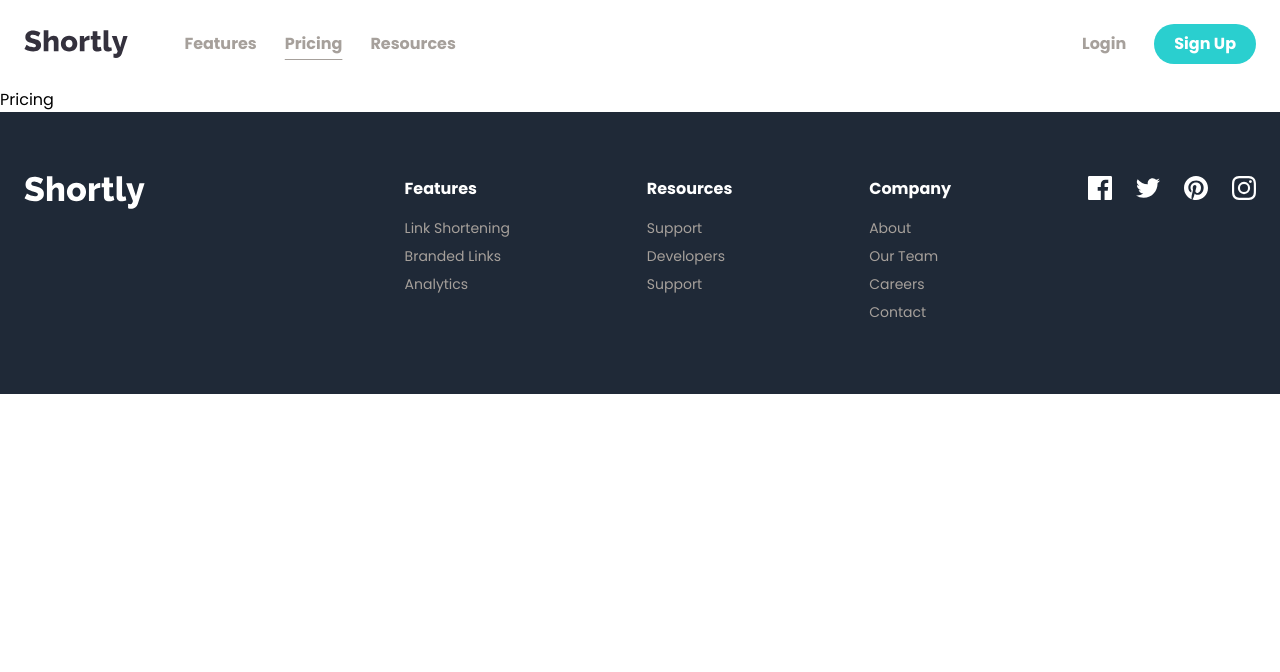
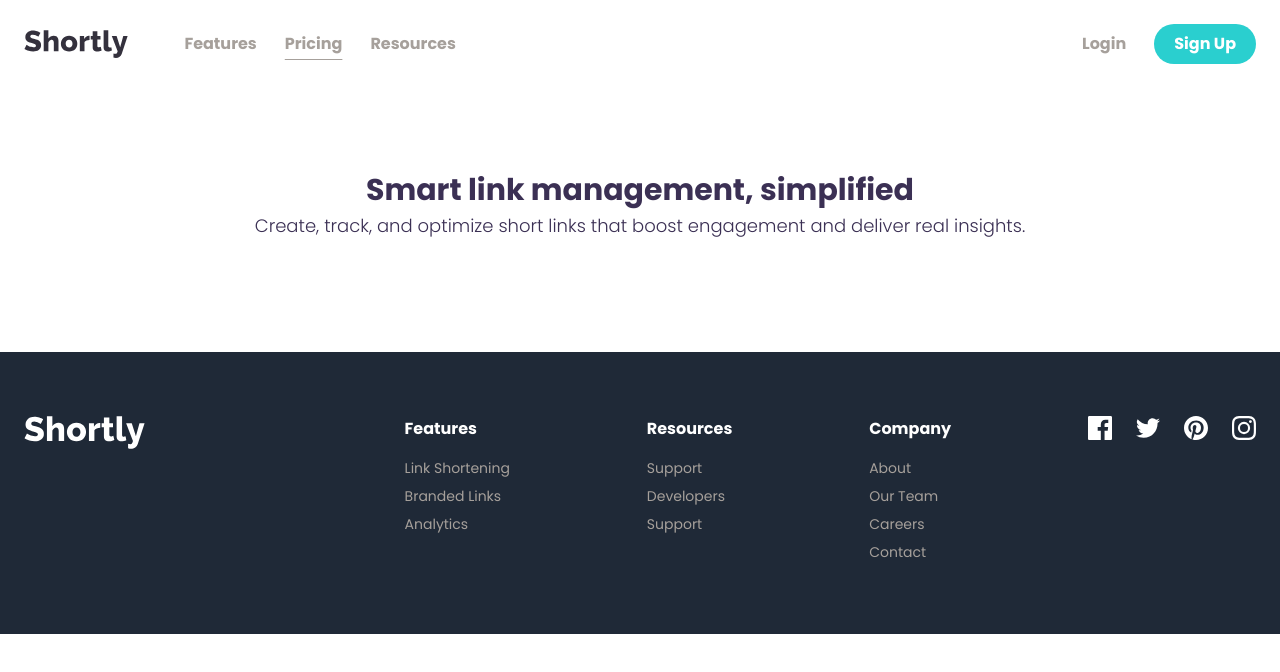
Before and after one commit to ayezabashir/URL-shortening-API-landing-page, a React (Vite) app: page /pricing in a window 1280 px wide. Shown: the top 672 px of the page. Built offline with nearby package versions, Linux system fonts and the light colour scheme.

Commit message:
pricings

```diff
--- /dev/null
+++ b/src/components/PricingCard.jsx
@@ -0,0 +1,34 @@
+import { useNavigate } from "react-router-dom";
+import checkicon from "/circle-check.svg";
+const PricingCard = ({ plan, callout, price, planDesc, planFeatures }) => {
+    const nav = useNavigate();
+    return (
+        <div className="border border-purple hover:shadow-sm">
+            <header className={`${callout ? "bg-purple text-white" : "bg-blue text-purple"} p-4 `}>
+                <p className="text-lg font-semibold">{plan}</p>
+                {
+                    callout && <p className="bg-white p-2 rounded-md text-purple text-sm">{callout}</p>
+                }
+            </header>
+            <div className="p-4">
+                <h3 className="text-xl font-bold">${price}<span className="text-base font-medium">/month</span> </h3>
+                <button className="py-3 text-lg border border-black text-blue font-semibold mt-10 rounded-md cursor-pointer w-50" onClick={() => nav("/signup")}>
+                    Get Started
+                </button>
+                <p>
+                    {planDesc}
+                </p>
+                <ul className="flex flex-col gap-2">
+                    {
+                        planFeatures.map((feature, index) => (
+                            <li key={index} className="flex items-center gap-2 text-sm leading-relaxed"> <img className="w-5" src={checkicon} alt="check icon" /> {feature}</li>
+                        ))
+                    }
+                </ul>
+            </div>
+
+        </div>
+    )
+}
+
+export default PricingCard
--- a/src/pages/Features.jsx
+++ b/src/pages/Features.jsx
@@ -1,4 +1,4 @@
-import { Link } from "react-router-dom";
+import { useNavigate } from "react-router-dom";
 import FeaturesCard from "../components/FeaturesCard";
 import Testimonials from "../components/Testimonials";
 
@@ -42,6 +42,7 @@ const allFeatures = [
 ];
 
 const Features = () => {
+  const nav = useNavigate();
   return (
     <>
       <div className="bg-light-gray bg-linear-to-t to-blue from-white">
@@ -50,11 +51,9 @@ const Features = () => {
             <h1 className="text-base md:text-lg font-bold text-gray mb-2">Powerful Connections Begin with a Click</h1>
             <h2 className="text-3xl md:text-5xl font-extrabold text-purple mb-7">Shortly Connection Platform</h2>
             <p className="text-base md:text-xl font-light leading-relaxed">The Shortly Connections Platform brings together everything you need to create strong brand connections, manage links and QR codes, and engage audiences everywhere — all in one seamless platform.</p>
-            <Link to={"/pricing"}>
-            <button className="py-3 text-lg bg-black text-blue font-semibold mt-10 rounded-md cursor-pointer transform duration-150 ease-in-out hover:scale-105 w-50">
+            <button type="button" className="py-3 text-lg bg-black text-blue font-semibold mt-10 rounded-md cursor-pointer transform duration-150 ease-in-out hover:scale-105 w-50" onClick={()=>nav("/pricing")}>
               Get started for free
             </button>
-            </Link>
           </div>
         </div>
       </div>
--- a/src/pages/Pricing.jsx
+++ b/src/pages/Pricing.jsx
@@ -1,8 +1,13 @@
-import React from 'react'
-
 const Pricing = () => {
   return (
-    <div>Pricing</div>
+    <div>
+      <div className="container">
+        <div className="max-w-225 mx-auto text-center py-15">
+          <h1 className="text-3xl font-bold text-purple mb-1">Smart link management, simplified</h1>
+          <h2 className="text-lg text-purple font-light mb-7">Create, track, and optimize short links that boost engagement and deliver real insights.</h2>
+        </div>
+      </div>
+    </div>
   )
 }
 
```
Also changed, not shown: public/circle-check.svg (added).
